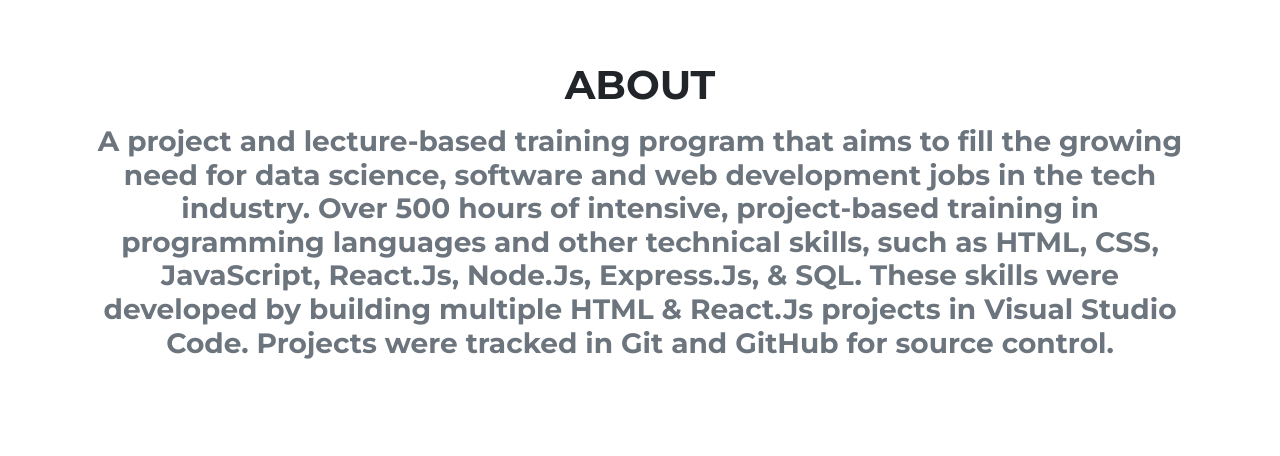
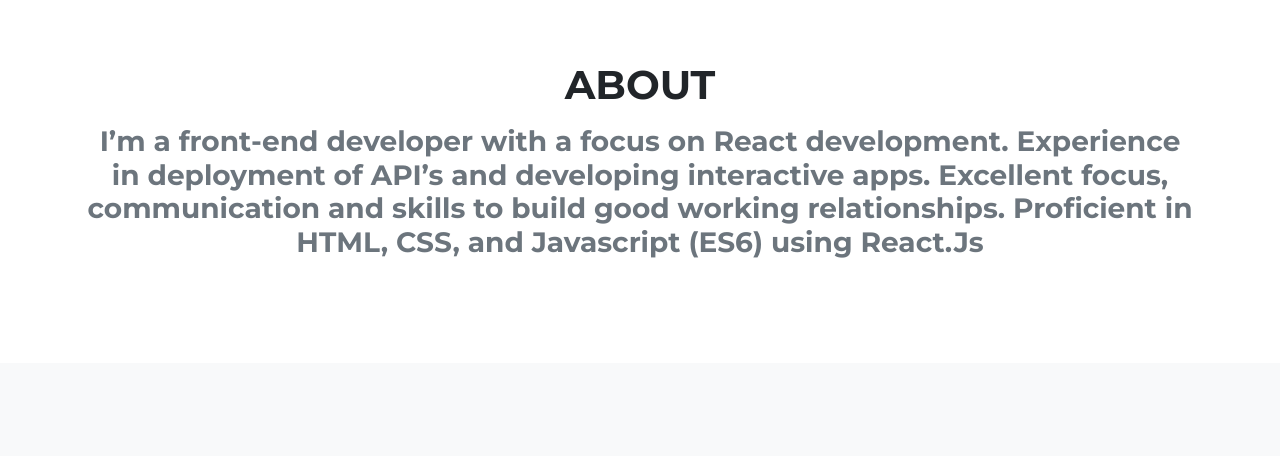
Before and after one commit to dannyg89/Portfolio, a plain HTML site: page index.html in a window 1280 px wide. Shown: the part 780-1236 px from the top of the page. Drawn offline with nearby package versions, Linux system fonts and the light colour scheme.

Commit message:
Forth commit

```diff
--- a/index.html
+++ b/index.html
@@ -47,10 +47,9 @@
             <div class="container">
                 <div class="text-center">
                     <h2 class="section-heading text-uppercase">About</h2>
-                    <h3 class="masthead-subheading text-muted">A project and lecture-based training program that aims to fill the growing need for data science,
-                        software and web development jobs in the tech industry. Over 500 hours of intensive, project-based training in programming languages and
-                        other technical skills, such as HTML, CSS, JavaScript, React.Js, Node.Js, Express.Js, & SQL. These skills were developed by building multiple
-                        HTML & React.Js projects in Visual Studio Code. Projects were tracked in Git and GitHub for source control.</h3>
+                    <h3 class="masthead-subheading text-muted">I’m a front-end developer with a focus on React development. Experience in deployment
+                        of API’s and developing interactive apps. Excellent focus, communication and skills to build good working relationships.
+                        Proficient in HTML, CSS, and Javascript (ES6) using React.Js</h3>
                 </div>
             </div>
         </section>
```
